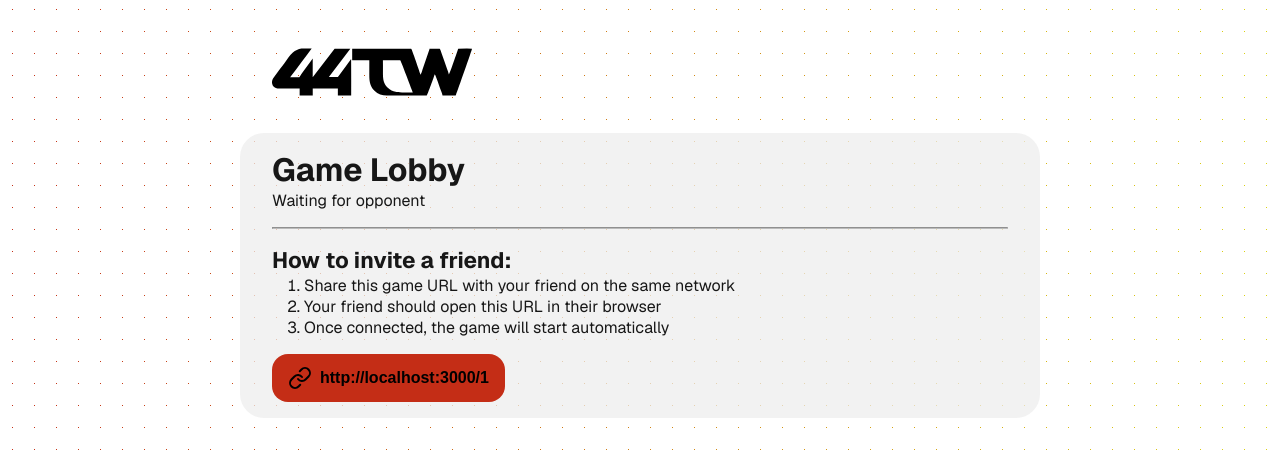
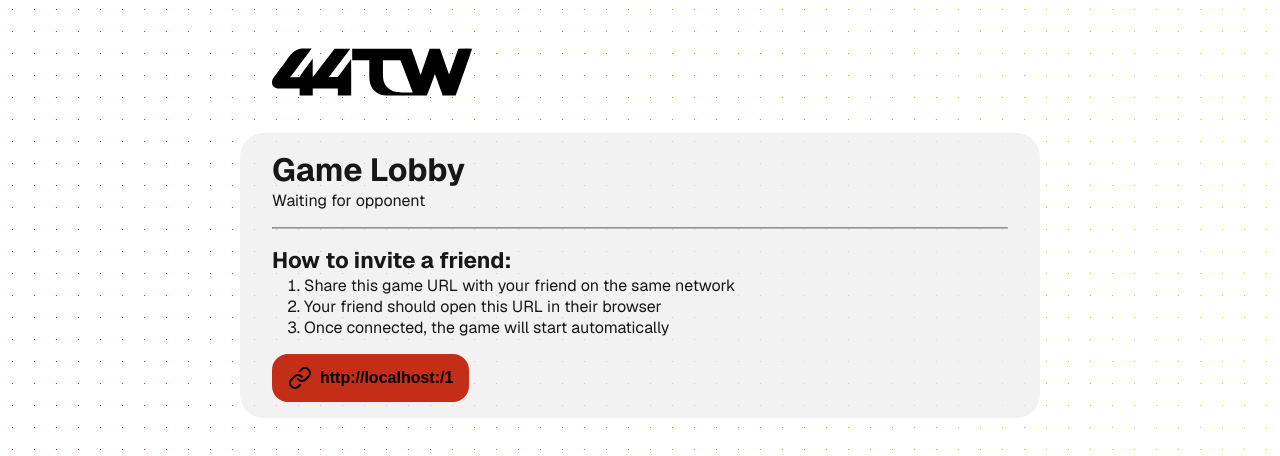
Before and after one commit to benniloidl/44tw, a Next.js app: page /1 in a window 1280 px wide. Shown: the top 456 px of the page. Built offline with nearby package versions, Linux system fonts and the light colour scheme; no server answers.

Commit message:
remove the blöde 3000

```diff
--- a/app/components/game.tsx
+++ b/app/components/game.tsx
@@ -18,7 +18,7 @@ export default function Game({ gameId }: { gameId: string }) {
 
     useEffect(() => {
         // Set game url for sharing
-        setGameUrl(`${window.location.protocol}//${window.location.hostname}:${window.location.port || '3000'}/${encodeURIComponent(gameId)}`);
+        setGameUrl(`${window.location.protocol}//${window.location.hostname}:${window.location.port}/${encodeURIComponent(gameId)}`);
 
         // Set up WebSocket connection
         const protocol = window.location.protocol == 'https:' ? 'wss' : 'ws';
```
